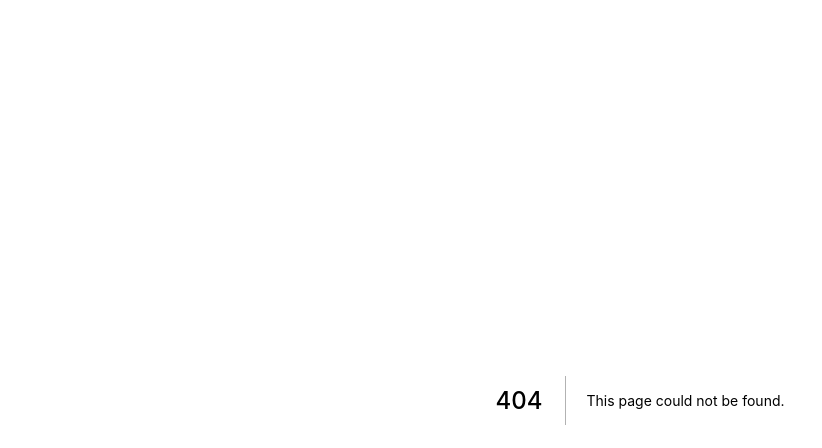
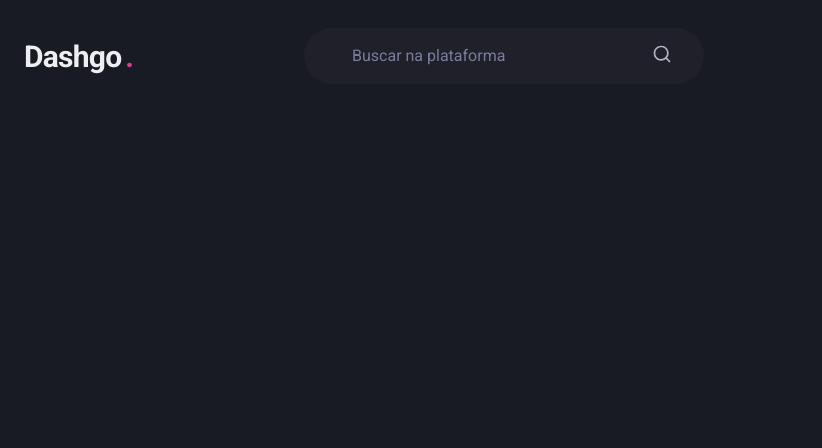
Before and after one commit to GabrielCarmo-S/dashgo, a Next.js app: page /dashboard in a window 1280 px wide. Before the commit this address had no page. Shown: the top 448 px of the page, without its empty margins (0-822 px from the left). Built offline with nearby package versions, Linux system fonts and the light colour scheme.

Commit message:
Criado header

```diff
--- a/package.json
+++ b/package.json
@@ -15,7 +15,8 @@
     "framer-motion": "^5.4.5",
     "next": "12.0.7",
     "react": "17.0.2",
-    "react-dom": "17.0.2"
+    "react-dom": "17.0.2",
+    "react-icons": "^4.3.1"
   },
   "devDependencies": {
     "@types/react": "^17.0.37",
--- /dev/null
+++ b/src/components/Header.tsx
@@ -0,0 +1,18 @@
+import { Flex, Text, Input, Icon } from "@chakra-ui/react";
+import {RiSearchLine} from 'react-icons/ri'
+
+export function Header() {
+  return (
+    <Flex as="header" w="100%" maxWidth={1480} h="20" mx="auto" mt="4" px="6" align="center">
+      <Text fontSize="3xl" fontWeight="bold" letterSpacing="tight" w="64">
+        Dashgo
+        <Text as="span" color="pink.500" ml="1" >.</Text>
+      </Text>
+
+      <Flex as="label" flex="1" py="4" px="8" ml="6" maxWidth="400" alignSelf="center" color="gray.200" position="relative" bg="gray.800" borderRadius="full" >
+        <Input color="gray.500" variant="unstyled" px="4" mr="4" placeholder="Buscar na plataforma" _placeholder={{ color: 'gray.400' }} />
+        <Icon as={RiSearchLine} fontSize="20" />
+      </Flex>
+    </Flex>
+  )
+}
--- /dev/null
+++ b/src/pages/dashboard.tsx
@@ -0,0 +1,7 @@
+import { Header } from "../components/Header";
+
+export default function Dahboard() {
+  return(
+    <Header />
+  )
+}
--- a/src/pages/index.tsx
+++ b/src/pages/index.tsx
@@ -1,7 +1,7 @@
 import { Button, Flex, Stack, } from '@chakra-ui/react';
 import { Input } from '../components/Form/Input';
 
-export default function Home() {
+export default function SignIn() {
   return (
     <Flex w="100vw" h="100vh" align="center" justify="center">
       <Flex as="form" width="100%" maxWidth={360} bg="gray.800" p="8" borderRadius={8} flexDir="column" >
```
Also changed, not shown: 1 other file (tests, documents, lock files or other folders).
